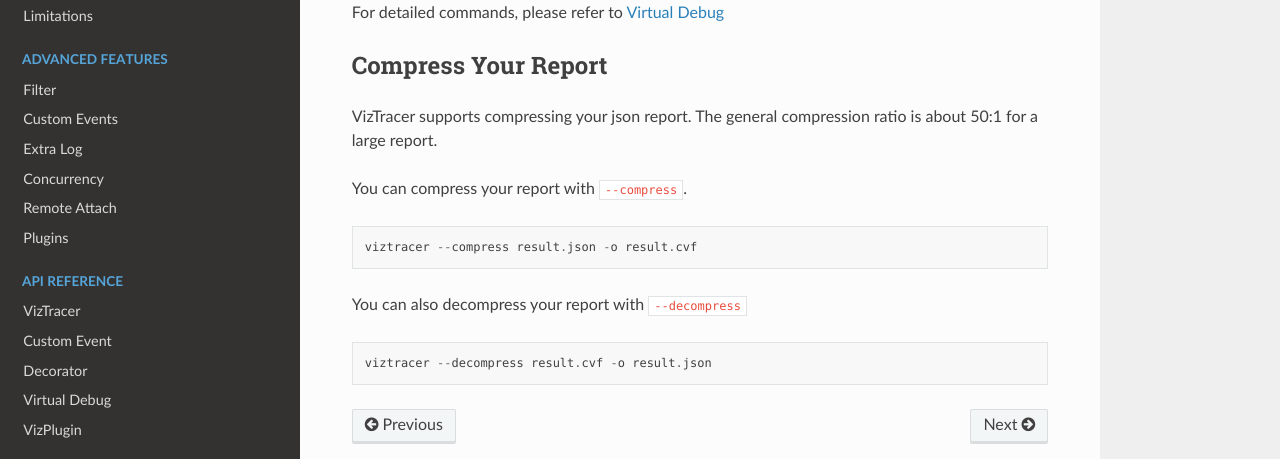
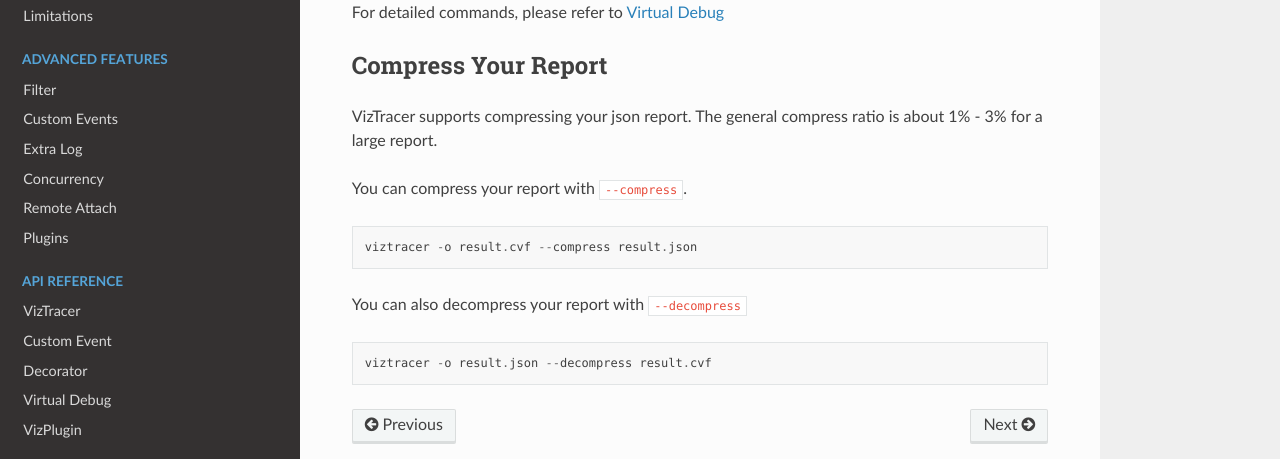
Before and after one commit to gaogaotiantian/viztracer, a Sphinx documentation site: the page built from docs/source/basic_usage.rst, in a window 1280 px wide and 900 px high, scrolled down 5051 px. Shown: the part 326-785 px from the top of the window. Built offline with Sphinx 7.4.7 and the Read the Docs theme 2.0.0, drawn with Linux system fonts in a browser that asks for light colours.

Commit message:
Revert "update docs"
This reverts commit d3ec3cd1e90a51839563bc2749f7aefcb920d1eb.

```diff
--- a/docs/source/basic_usage.rst
+++ b/docs/source/basic_usage.rst
@@ -258,16 +258,16 @@
 Compress Your Report
 --------------------
 
-VizTracer supports compressing your json report. The general compression ratio is about 50:1 for a large report.
+VizTracer supports compressing your json report. The general compress ratio is about 1% - 3% for a large report.
 
 You can compress your report with ``--compress``.
 
 .. code-block::
 
-    viztracer --compress result.json -o result.cvf
+    viztracer -o result.cvf --compress result.json
 
 You can also decompress your report with ``--decompress``
 
 .. code-block::
 
-    viztracer --decompress result.cvf -o result.json
+    viztracer -o result.json --decompress result.cvf
```
